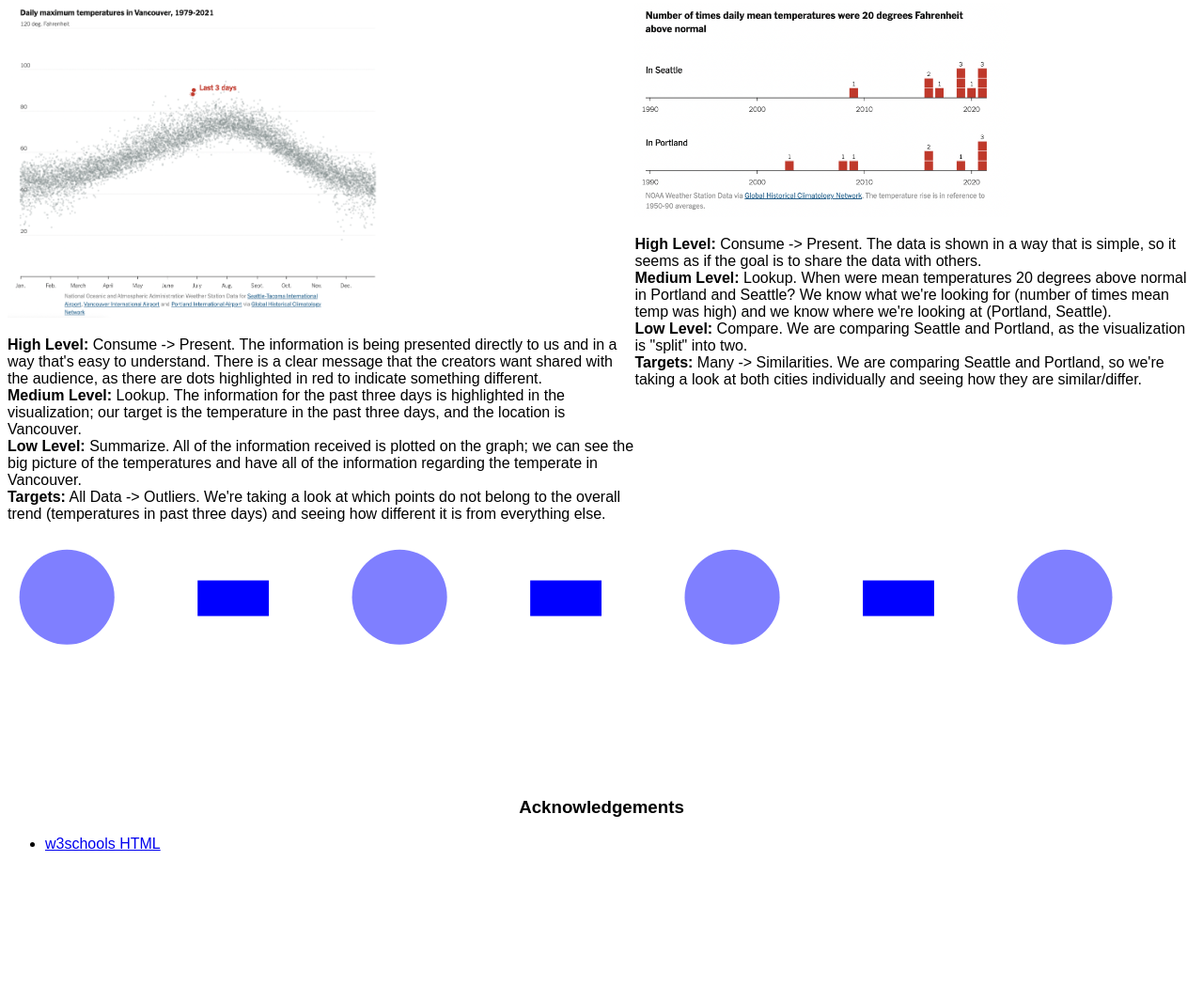
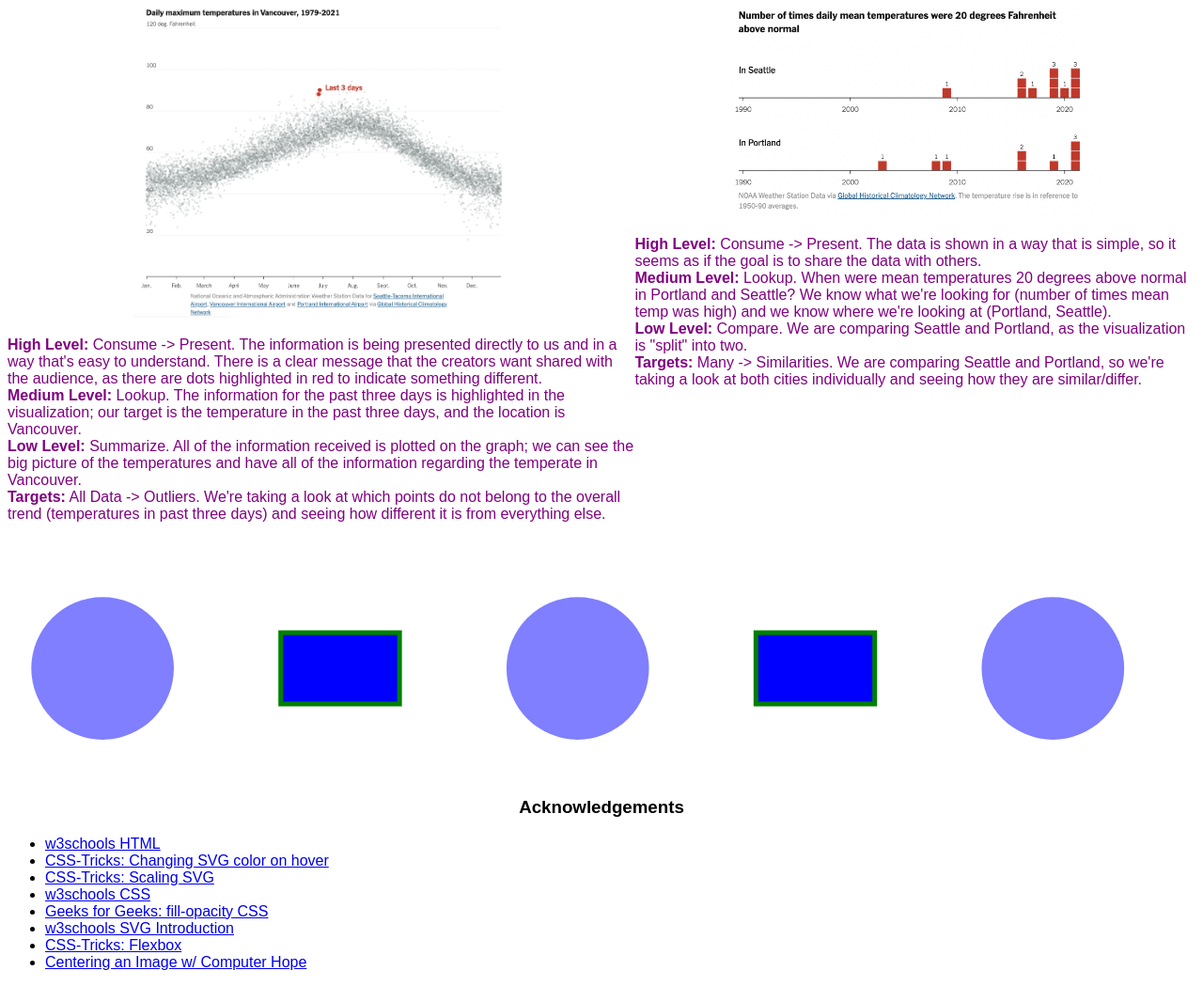
Before and after one commit to DS4200-S23-Class/hw-02-daniel-and-vanessa, a plain HTML site: page index.html in a window 1280 px wide. Shown: the part 883-1932 px from the top of the page at 94% size. Before the commit the page ends 1806 px from the top, so only its background shows below. Drawn offline with Linux system fonts and the light colour scheme.

Commit message:
Finished code and added documentation

```diff
--- a/index.html
+++ b/index.html
@@ -3,8 +3,8 @@
 
 <head>
 
+    <!-- Adding necessary information/connecting to css doc-->
     <title>hw-02</title>
-
     <link rel="stylesheet" href="styles.css">
 
 </head>
@@ -99,6 +99,7 @@
                 </ul>
         </div>
     </div>
+
     <!-- Part Two: Task Abstraction -->
     <div id="task-abstraction" class="container">
 
@@ -110,8 +111,11 @@
 
             <!-- Column 1: adding info for visualization 1 -->
             <div>
-                <img src="img/vis1.png" alt="visualization1" width="400px">
-                <p id="flex-text">
+                <!-- Adding image -->
+                <center><img src="img/vis1.png" alt="visualization1" width="400px" class="center-image"></center>
+
+                <!-- Adding text -->
+                <p class="flex-text">
                     <b>High Level:</b> Consume -> Present. The information is being presented directly to us and in a way that's easy to understand. There is a clear message that the creators want shared with the audience, as there are dots highlighted in red to indicate something different.<br>
                     <b>Medium Level:</b> Lookup. The information for the past three days is highlighted in the visualization; our target is the temperature in the past three days, and the location is Vancouver.<br>
                     <b>Low Level:</b> Summarize. All of the information received is plotted on the graph; we can see the big picture of the temperatures and have all of the information regarding the temperate in Vancouver.<br>
@@ -121,8 +125,11 @@
 
             <!-- Column 2: adding info for visualization 2 -->
             <div>
-                <img src="img/vis2.png" alt="visualization2" width="400px">
-                <p id="flex-text">
+                <!-- Adding image -->
+                <center><img src="img/vis2.png" alt="visualization2" width="400px" class="center-image"></center>
+
+                <!-- Adding text -->
+                <p class="flex-text">
                     <b>High Level:</b> Consume -> Present. The data is shown in a way that is simple, so it seems as if the goal is to share the data with others.<br>
                     <b>Medium Level:</b> Lookup. When were mean temperatures 20 degrees above normal in Portland and Seattle? We know what we're looking for (number of times mean temp was high) and we know where we're looking at (Portland, Seattle).<br>
                     <b>Low Level:</b> Compare. We are comparing Seattle and Portland, as the visualization is "split" into two.<br>
@@ -135,14 +142,14 @@
 
     <!-- Part Three: Decoration -->
     <div id="decoration">
+
+        <!-- Creating shapes in viewBox to maintain aspect ratio -->
         <svg viewBox="0 0 500 100" width="100%">
-            <circle cx="25" cy="25" r="20" fill="blue" fill-opacity="0.5" />
-            <rect x="80" y="18" width="30" height="15" fill="blue" />
-            <circle cx="165" cy="25" r="20" fill="blue" fill-opacity="0.5" />
-            <rect x="220" y="18" width="30" height="15" fill="blue" />
-            <circle cx="305" cy="25" r="20" fill="blue" fill-opacity="0.5" />
-            <rect x="360" y="18" width="30" height="15" fill="blue" />
-            <circle cx="445" cy="25" r="20" fill="blue" fill-opacity="0.5" />
+            <circle cx="40" cy="55" r="30" fill="currentColor" />
+            <rect x="115" y="40" width="50" height="30" fill="currentColor" />
+            <circle cx="240" cy="55" r="30" fill="currentColor" />
+            <rect x="315" y="40" width="50" height="30" fill="currentColor" />
+            <circle cx="440" cy="55" r="30" fill="currentColor" />
         </svg>
     </div>
 
@@ -151,6 +158,13 @@
         <div>
             <ul>
                 <li><a href="https://www.w3schools.com/html/default.asp"> w3schools HTML </a></li>
+                <li><a href="https://css-tricks.com/change-color-of-svg-on-hover/"> CSS-Tricks: Changing SVG color on hover </a></li>
+                <li><a href="https://css-tricks.com/scale-svg/"> CSS-Tricks: Scaling SVG</a></li>
+                <li><a href="https://www.w3schools.com/css/default.asp"> w3schools CSS </a></li>
+                <li><a href="https://www.geeksforgeeks.org/css-fill-opacity-property/"> Geeks for Geeks: fill-opacity CSS</a></li>
+                <li><a href="https://www.w3schools.com/graphics/svg_intro.asp"> w3schools SVG Introduction </a></li>
+                <li><a href="https://css-tricks.com/snippets/css/a-guide-to-flexbox/"> CSS-Tricks: Flexbox </a></li>
+                <li><a href="https://www.computerhope.com/issues/ch001613.htm"> Centering an Image w/ Computer Hope</a></li>
             </ul>
         </div>
 </body>
--- a/styles.css
+++ b/styles.css
@@ -1,14 +1,11 @@
+/* Set font of website */
 body {
     font-family: Arial;
 }
 
+/* Set headers such that they were center, left aligned */
 div > h1 {
     text-align: center;
-}
-
-.flex-container {
-    display: flex;
-    justify-content: center;
 }
 
 h2 {
@@ -19,12 +16,42 @@ h3 {
     text-align: center;
 }
 
+/* Flex container settings: setting display and text color */
+.flex-container {
+    display: flex;
+}
+
+.flex-text {
+    color: purple;
+}
+
+/* Setting information for the data table, such as borders/background color */
 th {
     background-color: lightskyblue;
-
 }
 
 table, th, td {
   border: 1px solid black;
   border-collapse: collapse;
 }
+
+/* SVG alterations, some with hover if needed */
+rect {
+    color: blue;
+    stroke: green;
+    stroke-width: 2px;
+}
+
+rect:hover {
+    fill: red;
+}
+
+circle {
+    color: blue;
+    fill-opacity: 0.5;
+}
+
+circle:hover {
+    stroke: black;
+    stroke-width: 2px;
+}
```
